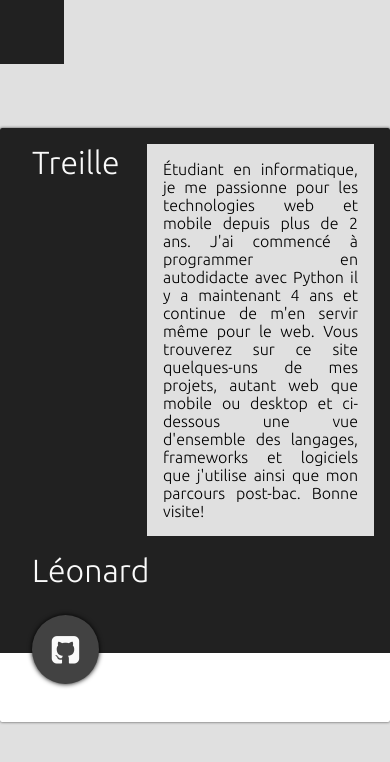
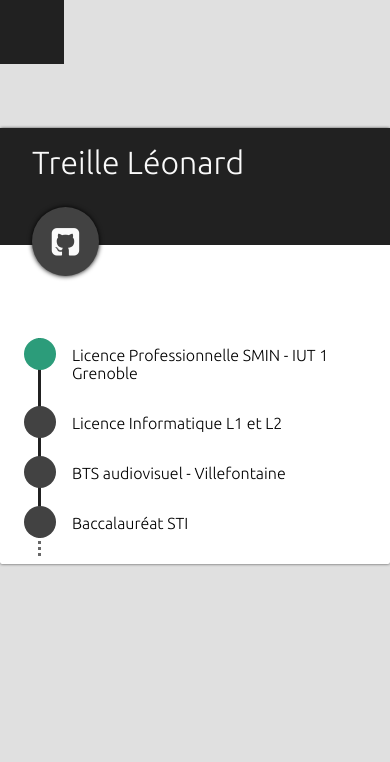
Before and after one commit to lheido/lheido.github.io, a plain HTML site: page index.html in a window 390 px wide. Drawn offline with Linux system fonts and the light colour scheme.

Commit message:
ajout d'un second breakpoint et de la section formation

```diff
--- a/assets/scss/_colors.scss
+++ b/assets/scss/_colors.scss
@@ -1,5 +1,6 @@
 $colorPrimary : #424242;
 $colorPrimaryDark: #212121;
 $navigationBarColor: $colorPrimaryDark;
+$colorAccent: rgb(44, 156, 122);
 $windowBackground: #E0E0E0;
 $textColorPrimary: #FAFAFA;
--- a/assets/scss/_header.scss
+++ b/assets/scss/_header.scss
@@ -46,6 +46,7 @@ header {
             li {
                 margin: 0;
                 padding: 0;
+                list-style: none;
                 display: inline-block;
 
                 @include mainBreakPoint {
--- a/assets/scss/_mediaQuery.scss
+++ b/assets/scss/_mediaQuery.scss
@@ -1,4 +1,4 @@
-$smartphone-width : 769px;
+$smartphone-width : 480px;
 $tablet-width: 769px;
 
 @mixin media($max){
@@ -8,13 +8,13 @@ $tablet-width: 769px;
 }
 
 @mixin mainBreakPoint {
+    @include media($tablet-width) {
+        @content;
+    }
+}
+
+@mixin secondBreakPoint {
     @include media($smartphone-width) {
         @content;
     }
 }
-
-@mixin tablet {
-    @include media($tablet-width) {
-        @content;
-    }
-}
--- a/assets/scss/design.scss
+++ b/assets/scss/design.scss
@@ -17,7 +17,6 @@
         background-color: white;
         box-shadow: 0px 0px 3px $colorPrimary;
         border-radius: 2px;
-        overflow: hidden;
 
         h1 {
             font-weight: normal;
@@ -55,9 +54,56 @@
             width: 50%;
             background-color: $windowBackground;
             float: right;
+
+            @include secondBreakPoint {
+                width: auto;
+                margin: 0;
+                display: none;
+            }
         }
         section {
-            clear: right;
+            clear: both;
+            padding: $default-padding;
+            margin: 0;
+            ul {
+                margin: 0;
+
+                li {
+                    list-style: none;
+                    padding: $default-padding;
+                    position: relative;
+
+                    &::after {
+                        content: "";
+                        position: absolute;
+                        left: - $default-padding * 2;
+                        top: $default-padding / 2;
+                        width: $default-padding * 2;
+                        height: $default-padding * 2;
+                        background-color: $colorPrimary;
+                        border-radius: 50%;
+                    }
+
+                    &:nth-child(1)::after {
+                        background-color: $colorAccent;
+                    }
+
+                    &::before {
+                        content: "";
+                        position: absolute;
+                        left: - $default-padding - 2px;
+                        top: $default-padding / 2;
+                        width: 1px;
+                        height: 100%;
+                        border-left: 3px solid $colorPrimaryDark;
+                    }
+
+                    &:last-child::before {
+                        border-left: 3px dotted $colorPrimary;
+                        opacity: 0.8;
+                    }
+                }
+            }
         }
     }
 }
--- a/index.html
+++ b/index.html
@@ -35,7 +35,12 @@
                     <h1>Treille Léonard</h1>
                     <a href="https://github.com/lheido"><i class="icon-github-squared"></i></a>
                     <section>
-
+                        <ul>
+                            <li>Licence Professionnelle SMIN - IUT 1 Grenoble</li>
+                            <li>Licence Informatique L1 et L2</li>
+                            <li>BTS audiovisuel - Villefontaine </li>
+                            <li>Baccalauréat STI</li>
+                        </ul>
                     </section>
                 </div>
             </div>
```
Also changed, not shown: assets/css/design.css.
